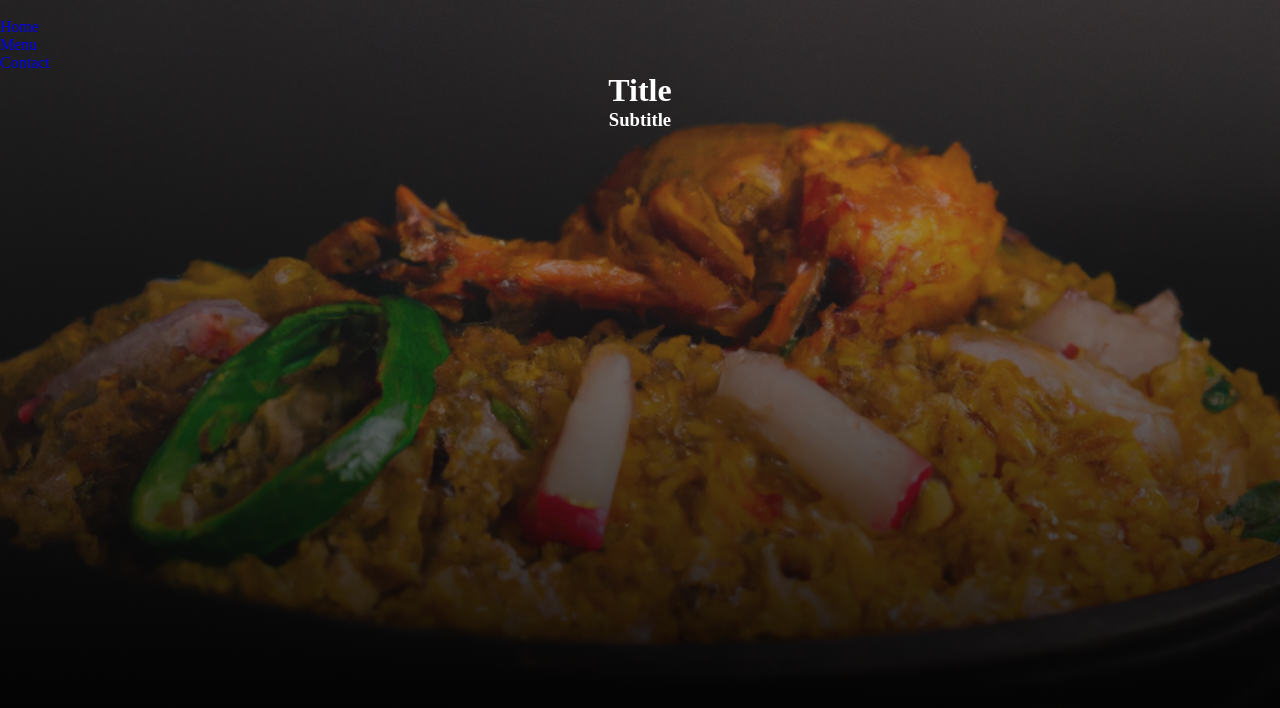
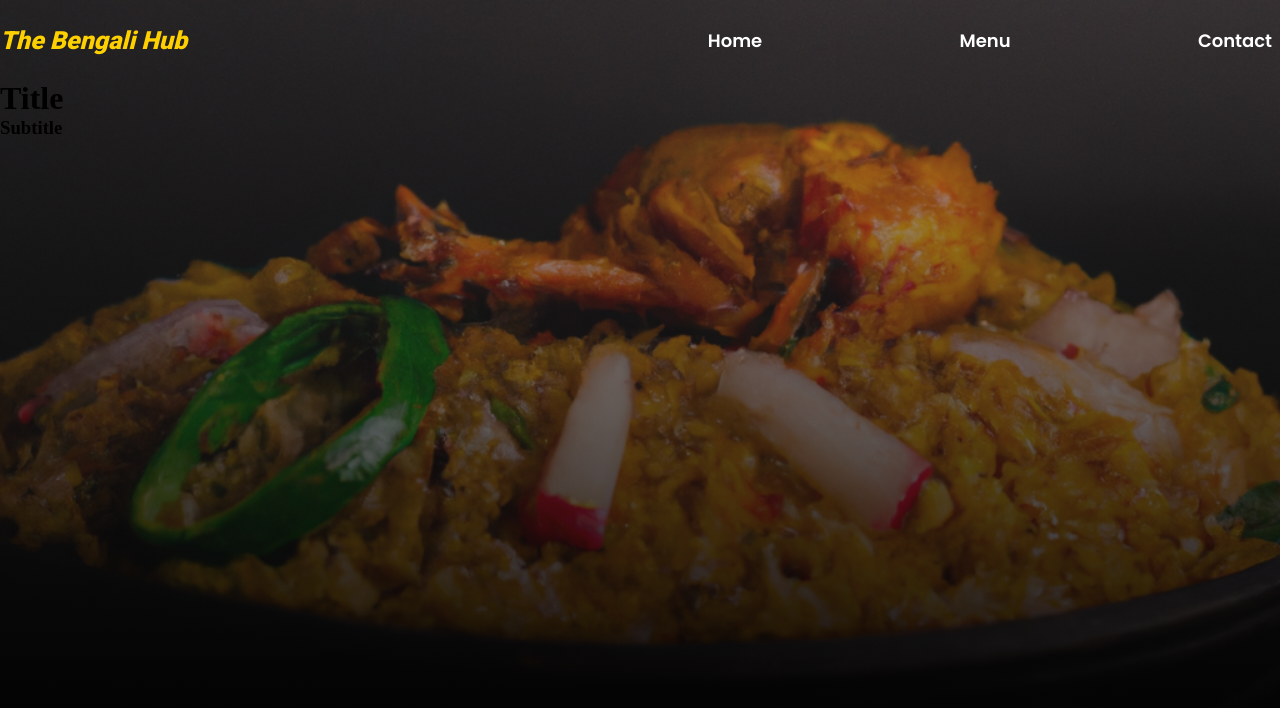
Before and after one commit to Md-Mosabbir/Resturant-Page, a website built with webpack: page dist/index.html in a window 1280 px wide. Built offline with nearby package versions, Linux system fonts and the light colour scheme.

Commit message:
main.js done

```diff
--- /dev/null
+++ b/src/main.css
@@ -0,0 +1,80 @@
+@import url('https://fonts.googleapis.com/css2?family=Poppins:wght@600&family=Roboto:wght@300;900&display=swap');
+*{
+    margin: 0;
+    padding: 0;
+    box-sizing: border-box;
+    text-decoration: none;
+    outline: transparent;
+    list-style: none;
+}
+:root {
+    --primary-colour: #fff;
+    --main-colour: hsl(49, 100%, 50%);
+    --main-font-family: 'Roboto', sans-serif;
+    --sub-font-family: 'Poppins', sans-serif;
+    --max-width: 1500px
+
+}
+nav{
+    width: 100%;
+    height: 80px;
+
+}
+.navigation-container{
+    max-width: 1500px;
+    display: flex;
+    justify-content: space-between;
+    align-items: center;
+    margin: 0 auto;
+    height: 80px;
+
+
+
+}
+
+.links ul{
+
+    display: flex;
+    gap: 10rem;
+}
+
+
+.links a{
+    display: flex;
+    align-items: center;
+    justify-content: center;
+    width: 90px;
+    height: 50px;
+    font-family: var(--sub-font-family);
+    font-size: 18px;
+    color: var(--primary-colour);
+    transition: all 0.25s ;
+
+    border-radius: 10px;
+}
+.links a:hover{
+    background-color: var(--main-colour);
+    scale: 1.1;
+    color: black;
+
+
+}
+
+.logo{
+    font-family: var(--main-font-family);
+    color: var(--main-colour);
+    font-weight: 900;
+    font-style: italic;
+    font-size: 25px;
+}
+
+
+body{
+
+    height: 100vh;
+    background-image: linear-gradient(rgba(97, 97, 97, 0.281), rgb(0, 0, 0)) ,url("/src/assets/DALL·E\ 2023-02-17\ 14.54.00\ -\ An\ image\ of\ a\ bengali\ biriyani\ with\ a\ dark\ background\ for\ the\ homepage\ of\ a\ resturent\ website\ 4K.\ \ .png");
+	background-size: cover;
+    background-position: center;
+	background-repeat: no-repeat;
+
+}
--- a/src/style.css
+++ /dev/null
@@ -1,24 +0,0 @@
-*{
-    margin: 0;
-    padding: 0;
-    box-sizing: border-box;
-    text-decoration: none;
-    outline: transparent;
-}
-
-
-body{
-    height: 100vh;
-    background-image: linear-gradient(rgba(97, 97, 97, 0.281), rgb(0, 0, 0)) ,url("/src/assets/DALL·E\ 2023-02-17\ 14.54.00\ -\ An\ image\ of\ a\ bengali\ biriyani\ with\ a\ dark\ background\ for\ the\ homepage\ of\ a\ resturent\ website\ 4K.\ \ .png");
-	background-size: cover;
-    background-position: center;
-	background-repeat: no-repeat;
-
-}
-
-
-
- h1, h3{
-    color: white;
-    text-align: center;
-}
```
Also changed, not shown: dist/index.html.
